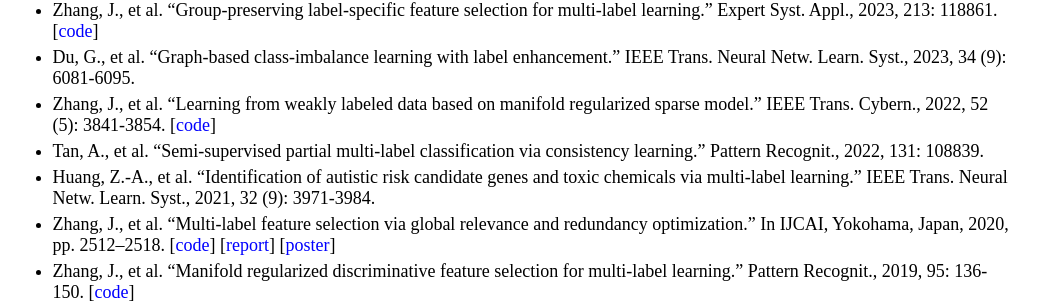
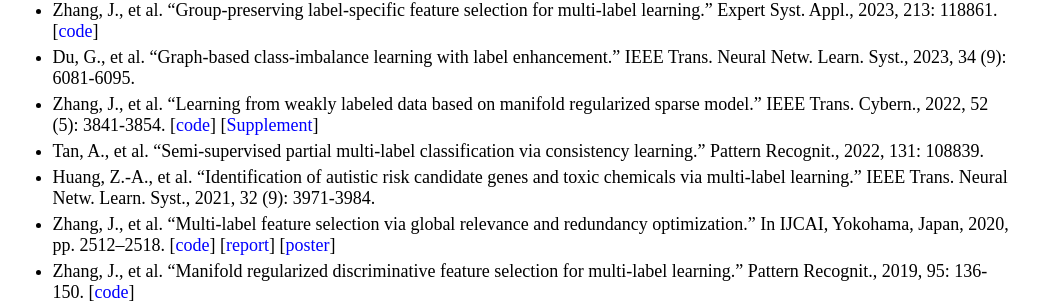
Before and after one commit to jiazhang-ml/jiazhang-ml.github.io, a Jekyll site: the page built from index.md, in a window 1280 px wide and 900 px high, scrolled down 582 px. Shown: the part 145-453 px from the top of the window, without its empty margins (107-1149 px from the left). Built offline with Jekyll 4.4.1, drawn with Linux system fonts in a browser that asks for light colours.

Commit message:
Update index.md

```diff
--- a/index.md
+++ b/index.md
@@ -25,7 +25,7 @@ Research Interests: My research interests include *machine learning* and *data m
 * Du, G., et al. "Semi-supervised imbalanced multi-label classification with label propagation." Pattern Recognit., 2024, 150: 110358.
 * Zhang, J., et al. "Group-preserving label-specific feature selection for multi-label learning." Expert Syst. Appl., 2023, 213: 118861. [[code](https://codeocean.com/capsule/1281687/tree/v1)]
 * Du, G., et al. "Graph-based class-imbalance learning with label enhancement." IEEE Trans. Neural Netw. Learn. Syst., 2023, 34 (9): 6081-6095.
-* Zhang, J., et al. "Learning from weakly labeled data based on manifold regularized sparse model." IEEE Trans. Cybern., 2022, 52 (5): 3841-3854. [[code](MSWL-master.zip)]
+* Zhang, J., et al. "Learning from weakly labeled data based on manifold regularized sparse model." IEEE Trans. Cybern., 2022, 52 (5): 3841-3854. [[code](MSWL-master.zip)] [[Supplement](Supplement-MSWL.pdf)]
 * Tan, A., et al. "Semi-supervised partial multi-label classification via consistency learning." Pattern Recognit., 2022, 131: 108839.
 * Huang, Z.-A., et al. "Identification of autistic risk candidate genes and toxic chemicals via multi-label learning." IEEE Trans. Neural Netw. Learn. Syst., 2021, 32 (9): 3971-3984.
 * Zhang, J., et al. "Multi-label feature selection via global relevance and redundancy optimization." In IJCAI, Yokohama, Japan, 2020, pp. 2512–2518. [[code](GRRO-master.zip)] [[report](v15.pptx)] [[poster](poster.pdf)]
```
